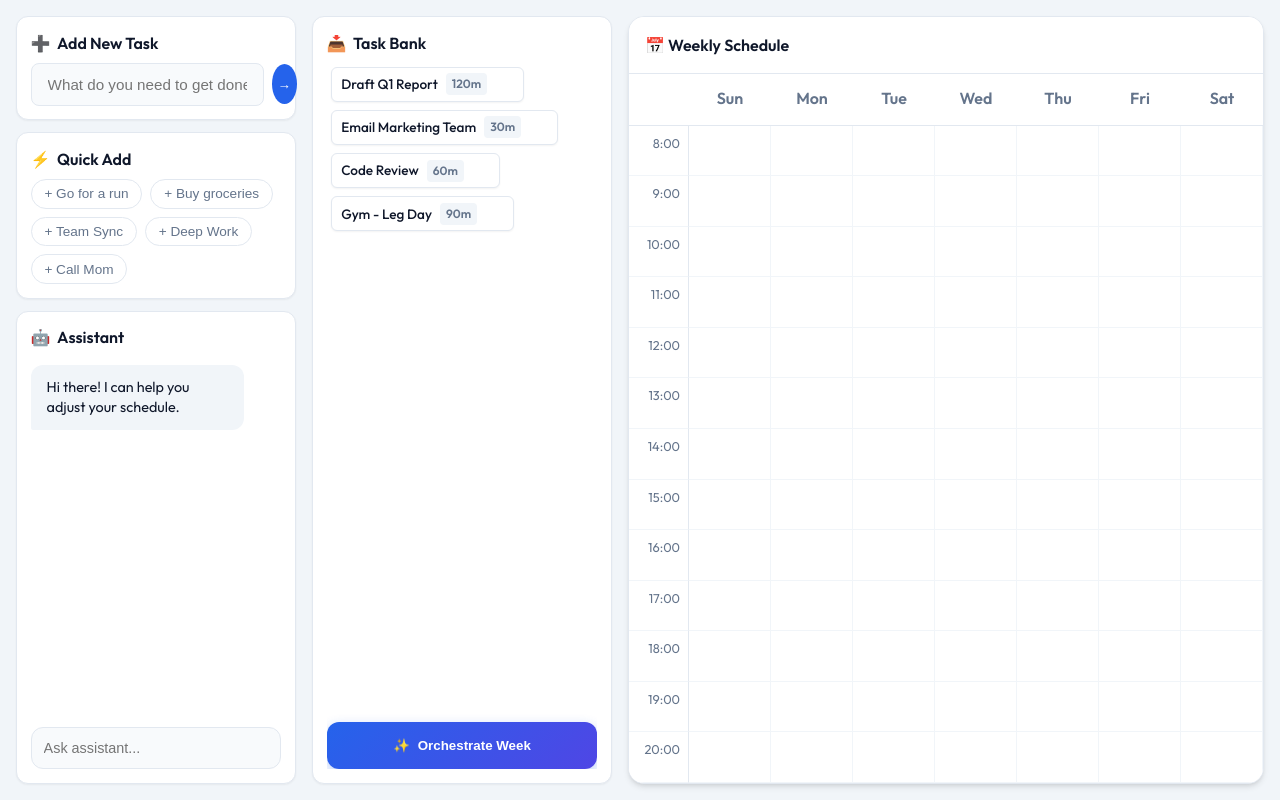
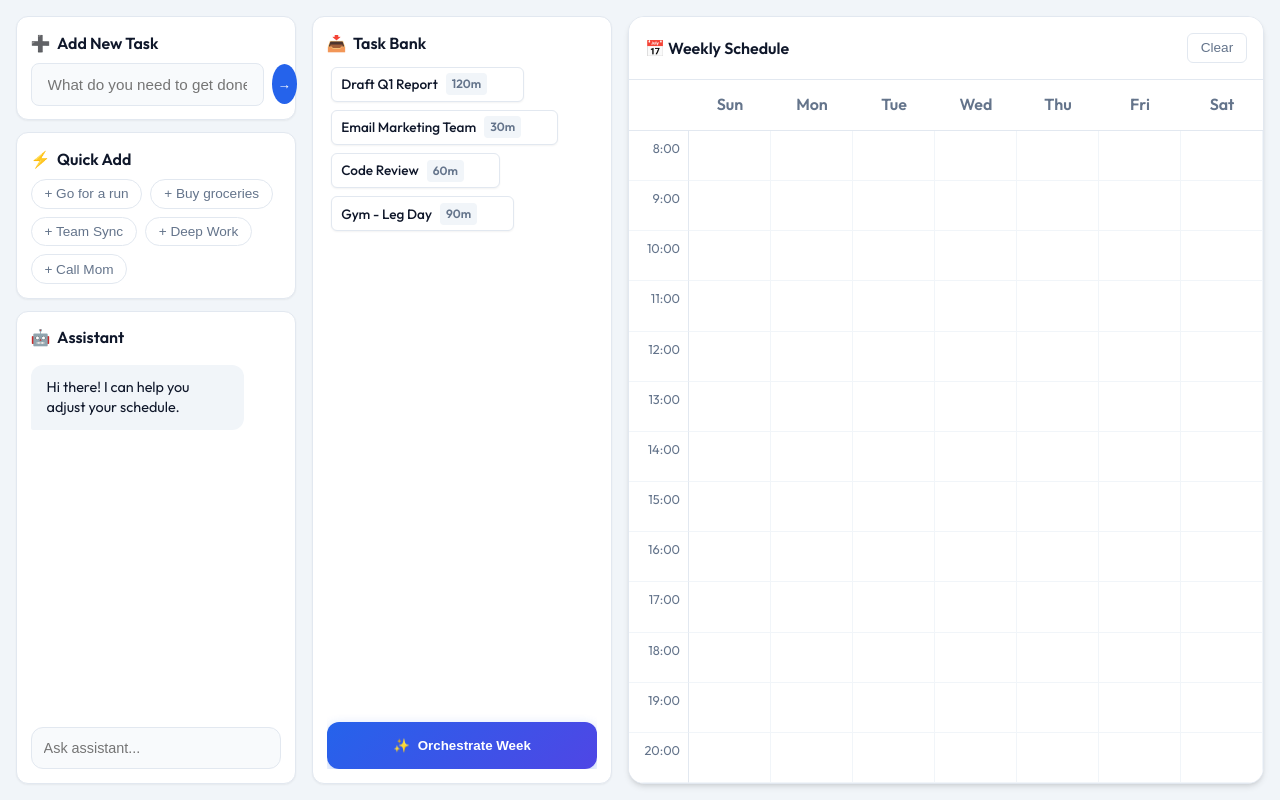
Before and after one commit to danish259g/AI_planner_and_scheduler, a React app in the folder frontend/: page / in a window 1280 px wide. Built offline with nearby package versions, Linux system fonts and the light colour scheme; the HTML template or start-up script is replaced by a standard one.

Commit message:
added clear button

```diff
--- a/frontend/src/App.jsx
+++ b/frontend/src/App.jsx
@@ -64,6 +64,13 @@ function App() {
     }
   };
 
+  const handleClearSchedule = () => {
+    setTasks(prev => prev.map(t => {
+      const { scheduled_day, scheduled_hour, ...rest } = t;
+      return { ...rest, status: 'pending' };
+    }));
+  };
+
   return (
     <div className="app-container">
       {/* LEFT COLUMN: Inputs & Assistant */}
@@ -107,8 +114,39 @@ function App() {
 
       {/* RIGHT COLUMN: Schedule */}
       <section className="layout-schedule">
-        <div style={{ padding: '1rem', borderBottom: '1px solid var(--color-border)', background: 'white' }}>
+        <div style={{
+          padding: '1rem',
+          borderBottom: '1px solid var(--color-border)',
+          background: 'white',
+          display: 'flex',
+          justifyContent: 'space-between',
+          alignItems: 'center'
+        }}>
           <h3 style={{ margin: 0 }}>📅 Weekly Schedule</h3>
+          <button
+            onClick={handleClearSchedule}
+            className="clear-btn"
+            style={{
+              background: 'transparent',
+              border: '1px solid var(--color-border)',
+              borderRadius: '6px',
+              padding: '0.4rem 0.8rem',
+              fontSize: '0.85rem',
+              cursor: 'pointer',
+              color: 'var(--text-secondary)',
+              transition: 'all 0.2s'
+            }}
+            onMouseOver={(e) => {
+              e.currentTarget.style.borderColor = 'var(--color-primary)';
+              e.currentTarget.style.color = 'var(--color-primary)';
+            }}
+            onMouseOut={(e) => {
+              e.currentTarget.style.borderColor = 'var(--color-border)';
+              e.currentTarget.style.color = 'var(--text-secondary)';
+            }}
+          >
+            Clear
+          </button>
         </div>
         <CalendarView tasks={tasks} />
       </section>
```
